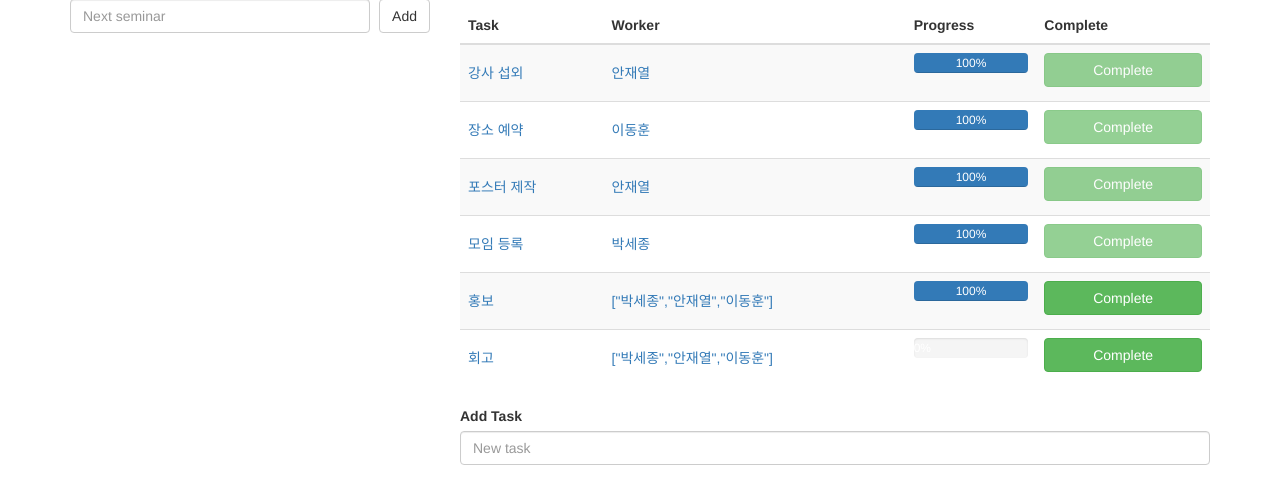
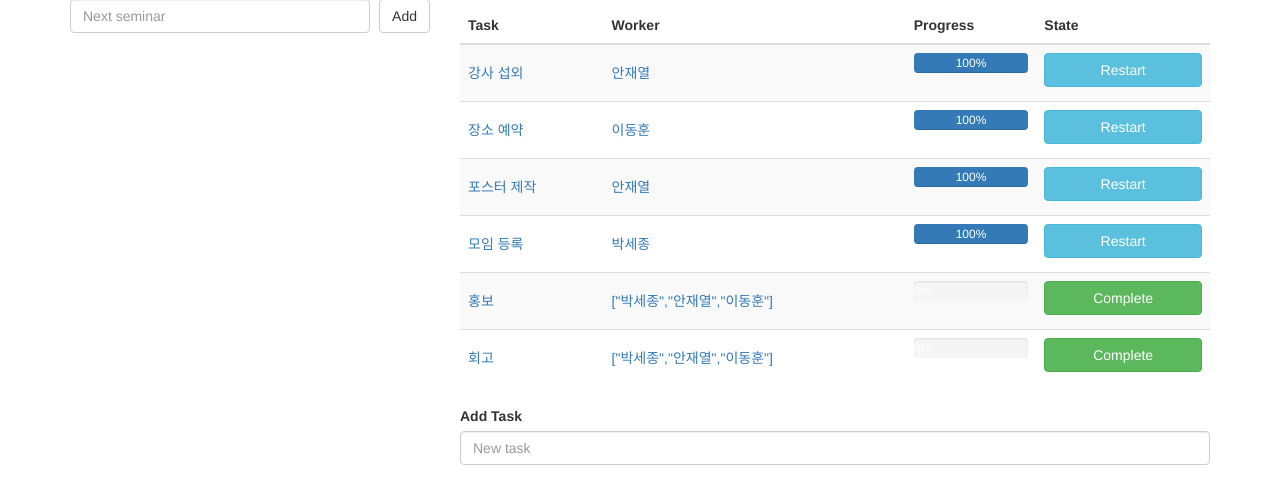
Before and after one commit to DomainDriven/community-app, a website: page index.html in a window 1280 px wide. Shown: the part 135-638 px from the top of the page. Drawn offline with nearby package versions, Linux system fonts and the light colour scheme.

Commit message:
1. task state 토글 버튼기능 추가.

```diff
--- a/assets/js/app.js
+++ b/assets/js/app.js
@@ -34,7 +34,8 @@ angular.module('DomainDrivenApp', [])
                         progress: 100,
                         taskDetail: "speaker.html",
                         workerDetail: "",
-                        isCompleted: true
+                        isCompleted: true,
+                        text: "Restart "
                     },
                     {
                         id: 1,
@@ -43,7 +44,8 @@ angular.module('DomainDrivenApp', [])
                         progress: 100,
                         taskDetail: "place.html",
                         workerDetail: "",
-                        isCompleted: true
+                        isCompleted: true,
+                        text: "Restart "
                     },
                     {
                         id: 2,
@@ -52,7 +54,8 @@ angular.module('DomainDrivenApp', [])
                         progress: 100,
                         taskDetail: "poster.html",
                         workerDetail: "",
-                        isCompleted: true
+                        isCompleted: true,
+                        text: "Restart "
                     },
                     {
                         id: 3,
@@ -61,7 +64,8 @@ angular.module('DomainDrivenApp', [])
                         progress: 100,
                         taskDetail: "seminar.html",
                         workerDetail: "",
-                        isCompleted: true
+                        isCompleted: true,
+                        text: "Restart "
                     },
                     {
                         id: 4,
@@ -70,7 +74,8 @@ angular.module('DomainDrivenApp', [])
                         progress: 100,
                         taskDetail: "promote.html",
                         workerDetail: "",
-                        isCompleted: true
+                        isCompleted: true,
+                        text: "Restart "
                     },
                     {
                         id: 5,
@@ -79,7 +84,8 @@ angular.module('DomainDrivenApp', [])
                         progress: 100,
                         taskDetail: "rememberence.html",
                         workerDetail: "",
-                        isCompleted: true
+                        isCompleted: true,
+                        text: "Restart "
                     }
                 ]
             },
@@ -95,7 +101,8 @@ angular.module('DomainDrivenApp', [])
                         progress: 100,
                         taskDetail: "speaker.html",
                         workerDetail: "",
-                        isCompleted: true
+                        isCompleted: true,
+                        text: "Restart "
                     },
                     {
                         id: 1,
@@ -104,7 +111,8 @@ angular.module('DomainDrivenApp', [])
                         progress: 100,
                         taskDetail: "place.html",
                         workerDetail: "",
-                        isCompleted: true
+                        isCompleted: true,
+                        text: "Restart "
                     },
                     {
                         id: 2,
@@ -113,7 +121,8 @@ angular.module('DomainDrivenApp', [])
                         progress: 100,
                         taskDetail: "poster.html",
                         workerDetail: "",
-                        isCompleted: true
+                        isCompleted: true,
+                        text: "Restart "
                     },
                     {
                         id: 3,
@@ -122,7 +131,8 @@ angular.module('DomainDrivenApp', [])
                         progress: 100,
                         taskDetail: "seminar.html",
                         workerDetail: "",
-                        isCompleted: true
+                        isCompleted: true,
+                        text: "Restart "
                     },
                     {
                         id: 4,
@@ -131,7 +141,8 @@ angular.module('DomainDrivenApp', [])
                         progress: 100,
                         taskDetail: "promote.html",
                         workerDetail: "",
-                        isCompleted: true
+                        isCompleted: true,
+                        text: "Restart "
                     },
                     {
                         id: 5,
@@ -140,7 +151,8 @@ angular.module('DomainDrivenApp', [])
                         progress: 100,
                         taskDetail: "rememberence.html",
                         workerDetail: "",
-                        isCompleted: true
+                        isCompleted: true,
+                        text: "Restart "
                     }
                 ]
             },
@@ -156,7 +168,8 @@ angular.module('DomainDrivenApp', [])
                         progress: 100,
                         taskDetail: "speaker.html",
                         workerDetail: "",
-                        isCompleted: true
+                        isCompleted: true,
+                        text: "Restart "
                     },
                     {
                         id: 1,
@@ -165,7 +178,8 @@ angular.module('DomainDrivenApp', [])
                         progress: 100,
                         taskDetail: "place.html",
                         workerDetail: "",
-                        isCompleted: true
+                        isCompleted: true,
+                        text: "Restart "
                     },
                     {
                         id: 2,
@@ -174,7 +188,8 @@ angular.module('DomainDrivenApp', [])
                         progress: 100,
                         taskDetail: "poster.html",
                         workerDetail: "",
-                        isCompleted: true
+                        isCompleted: true,
+                        text: "Restart "
                     },
                     {
                         id: 3,
@@ -183,16 +198,18 @@ angular.module('DomainDrivenApp', [])
                         progress: 100,
                         taskDetail: "seminar.html",
                         workerDetail: "",
-                        isCompleted: true
+                        isCompleted: true,
+                        text: "Restart "
                     },
                     {
                         id: 4,
                         name: "홍보",
                         worker: ["박세종", "안재열", "이동훈"],
-                        progress: 100,
+                        progress: 0,
                         taskDetail: "promote.html",
                         workerDetail: "",
-                        isCompleted: false
+                        isCompleted: false,
+                        text: "Complete"
                     },
                     {
                         id: 5,
@@ -201,7 +218,8 @@ angular.module('DomainDrivenApp', [])
                         progress: 0,
                         taskDetail: "rememberence.html",
                         workerDetail: "",
-                        isCompleted: false
+                        isCompleted: false,
+                        text: "Complete"
                     }
                 ]
             }
@@ -235,8 +253,29 @@ angular.module('DomainDrivenApp', [])
             return $scope.currentSeminar !== null && seminar.title === $scope.currentSeminar.title;
         }
 
+        function updateTaskState(task) {
+            var index = _.findIndex($scope.currentSeminar.tasks, function (b) {
+                return b.id == task.id;
+            });
+
+            var currentTask = $scope.currentSeminar.tasks[index];
+            var currentTaskState = currentTask.isCompleted;
+
+            console.log("This task index is " + index);
+            console.log("This task is completed : " + currentTaskState);
+
+            if (currentTaskState) {
+                currentTask.isCompleted = false;
+                currentTask.text = "Complete";
+            } else {
+                currentTask.isCompleted = true;
+                currentTask.text = "Restart ";
+            }
+        }
+
         $scope.setCurrentMenu = setCurrentMenu;
         $scope.isCurrentMenu = isCurrentMenu;
         $scope.setCurrentSeminar = setCurrentSeminar;
         $scope.isCurrentSeminar = isCurrentSeminar;
+        $scope.updateTaskState = updateTaskState;
     });
--- a/index.html
+++ b/index.html
@@ -63,7 +63,7 @@
                     <th>Task</th>
                     <th>Worker</th>
                     <th>Progress</th>
-                    <th>Complete</th>
+                    <th>State</th>
                 </tr>
                 </thead>
                 <tbody>
@@ -83,7 +83,8 @@
                     </td>
                     <td>
                         <button class="btn btn-success full-width"
-                                ng-class="{'disabled' : task.isCompleted}">Complete
+                                ng-class="{'btn-info' : task.isCompleted}"
+                                ng-click="updateTaskState(task)">{{task.text}}
                         </button>
                     </td>
                 </tr>
@@ -101,6 +102,7 @@
 
 <script src="node_modules/jquery/dist/jquery.min.js"></script>
 <script src="node_modules/bootstrap/dist/js/bootstrap.min.js"></script>
+<script src="node_modules/lodash/lodash.min.js"></script>
 <script src="node_modules/angular/angular.min.js"></script>
 <script src="assets/js/app.js"></script>
 
```
